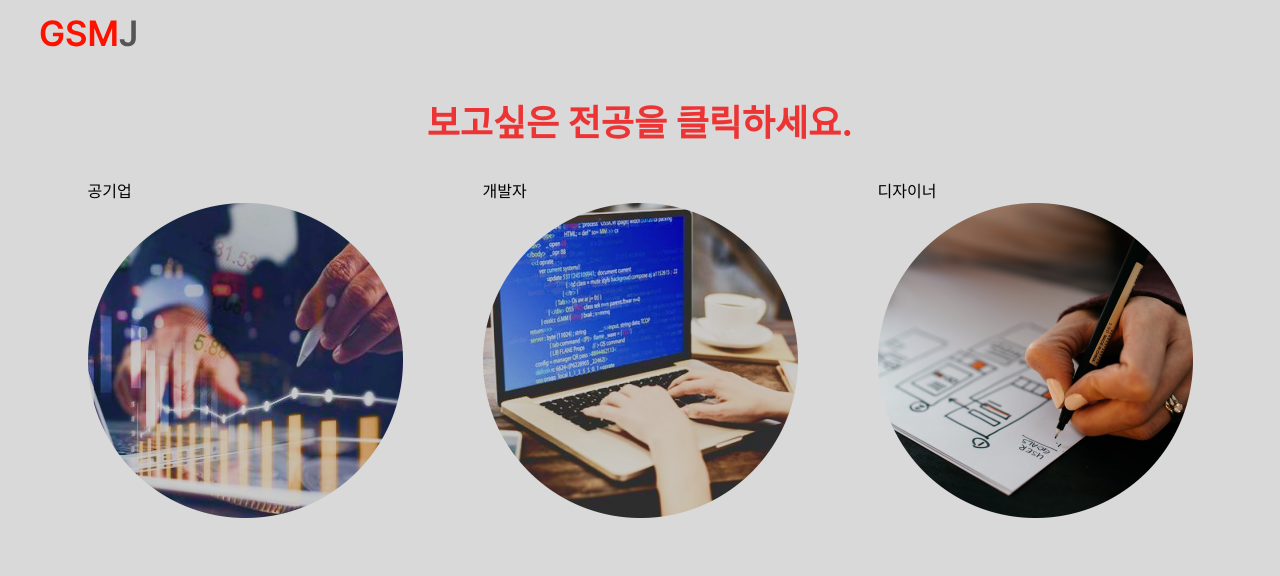
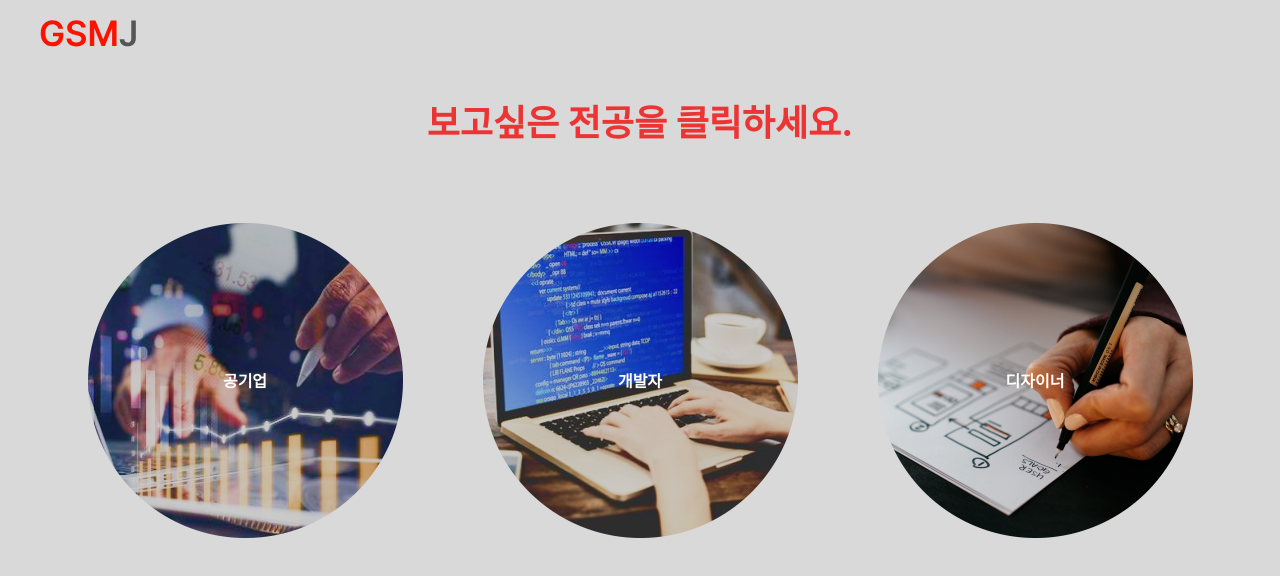
Before and after one commit to red-Warm/redWarm-FE, a React (Create React App) app: page /options in a window 1280 px wide. Shown: the top 576 px of the page. Built offline with nearby package versions, Linux system fonts and the light colour scheme.

Commit message:
fix: 글자 이미지와 겹치게 하기

```diff
--- a/src/pages/options.tsx
+++ b/src/pages/options.tsx
@@ -8,21 +8,27 @@ export function Options() {
     <div>
       <Header />
       <div className="flex flex-col items-center justify-center">
-        <h1 className="text-4xl font-bold text-pointRed m-9">
+        <h1 className="mb-20 text-4xl font-bold text-pointRed m-9">
           보고싶은 전공을 클릭하세요.
         </h1>
-        <div className="flex gap-20">
-          <div>
-            <h3>공기업</h3>
+        <div className="flex justify-between gap-20">
+          <div className="relative">
             <img src={enterprise} className="w-[315px]" alt="공기업" />
+            <h3 className="absolute inset-0 flex items-center justify-center font-bold text-white">
+              공기업
+            </h3>
           </div>
-          <div>
-            <h3>개발자</h3>
+          <div className="relative">
             <img src={develop} className="w-[315px]" alt="개발자" />
+            <h3 className="absolute inset-0 flex items-center justify-center font-bold text-white">
+              개발자
+            </h3>
           </div>
-          <div>
-            <h3>디자이너</h3>
+          <div className="relative">
             <img src={design} className="w-[315px]" alt="디자이너" />
+            <h3 className="absolute inset-0 flex items-center justify-center font-bold text-white">
+              디자이너
+            </h3>
           </div>
         </div>
       </div>
```
